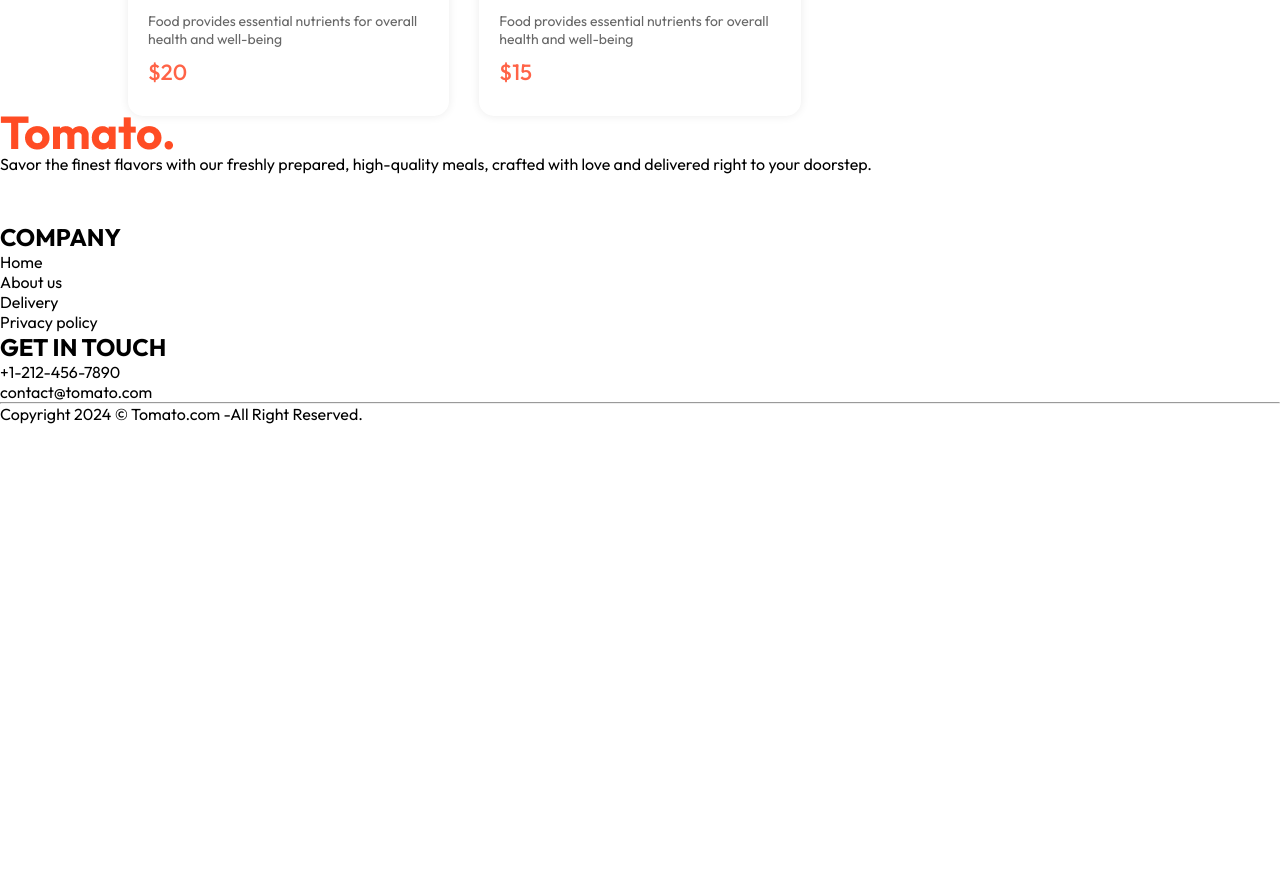
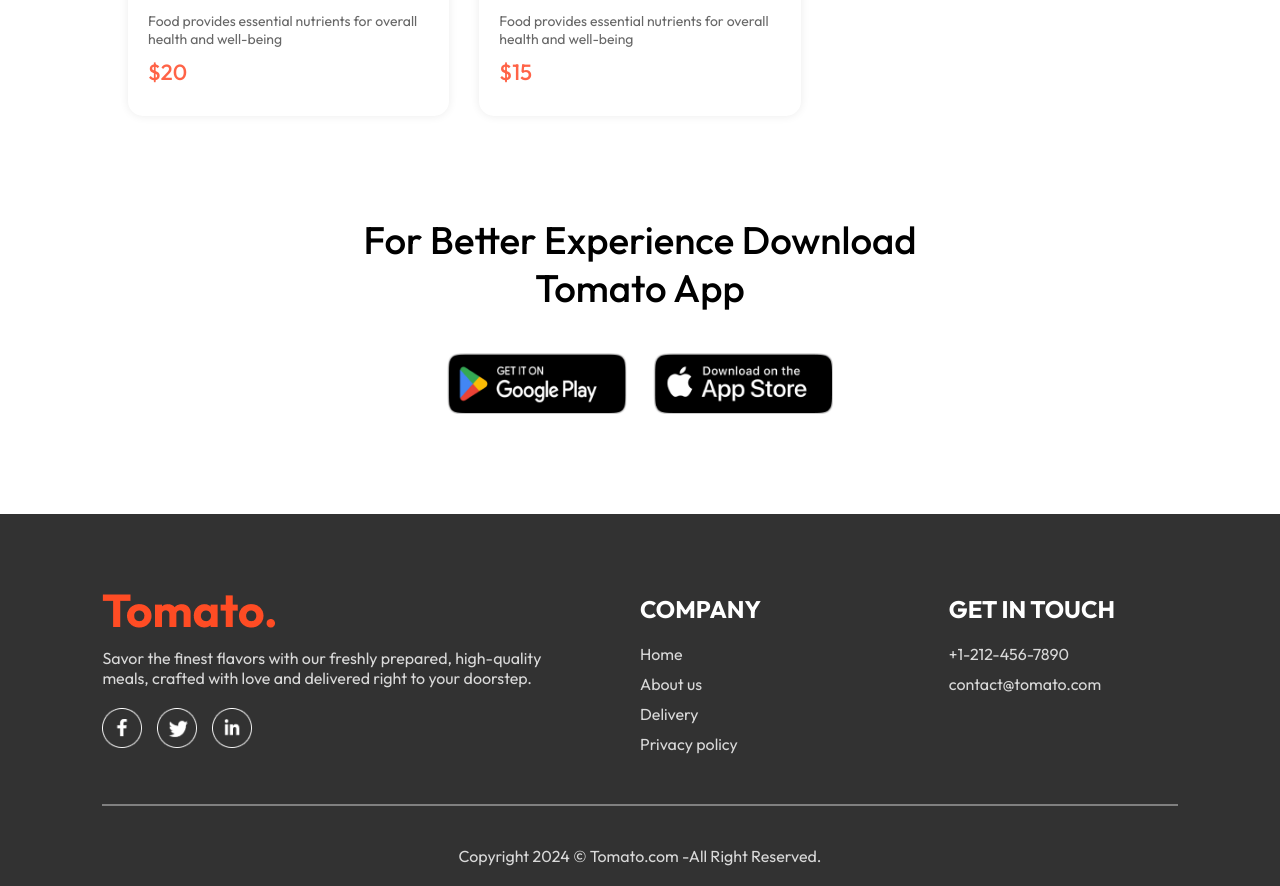
Before and after one commit to sohailmomin712/Food-Web, a React (Vite) app in the folder Food-Website/: page / in a window 1280 px wide. Shown: the part 5906-6792 px from the top of the page. Before the commit the page ends 6330 px from the top, so only its background shows below. Built offline with nearby package versions, Linux system fonts and the light colour scheme.

Commit message:
added css to the footer section

```diff
--- /dev/null
+++ b/Food-Website/src/components/AppDownload/AppDownload.css
@@ -0,0 +1,23 @@
+.app-download {
+    margin: auto auto;
+    margin-top: 100px;
+    font-size: max(3vw, 20px);
+    text-align: center;
+    font-weight: 500;
+}
+
+.app-download-platforms {
+    display: flex;
+    justify-content: center;
+    gap: max(2vw, 10px);
+    margin-top: 40px;
+}
+.app-download-platforms img{
+    width: max(30vw,120px);
+    max-width: 180px;
+    transition: 0.5s;
+    cursor: pointer;
+}
+.app-download-platforms img:hover{
+    transform: scale(1.05);
+}
--- /dev/null
+++ b/Food-Website/src/components/AppDownload/AppDownload.jsx
@@ -0,0 +1,16 @@
+import { assets } from '../../assets/assets'
+import './AppDownload.css'
+
+const AppDownload = () => {
+    return (
+        <div className='app-download' id='app-download'>
+            <p>For Better Experience Download <br />Tomato App </p>
+            <div className='app-download-platforms'>
+                <img src={assets.play_store} alt=''/>
+                <img src={assets.app_store} alt=''/>
+            </div>
+        </div>
+    )
+}
+
+export default AppDownload
--- a/Food-Website/src/components/Footer/Footer.css
+++ b/Food-Website/src/components/Footer/Footer.css
@@ -0,0 +1,54 @@
+.footer {
+    margin-top: 100px;
+    color: #d9d9d9;
+    background-color: #323232;
+    display: flex;
+    flex-direction: column;
+    align-items: center;
+    gap: 20px;
+    padding: 20px 8vw;
+    padding-top: 80px;
+}
+
+.footer-content {
+    width: 100%;
+    display: grid;
+    grid-template-columns: 2fr 1fr 1fr;
+    gap: 80px;
+}
+
+.footer-content-left,
+.footer-content-right,
+.footer-content-center {
+    display: flex;
+    flex-direction: column;
+    align-items: start;
+    gap: 20px;
+
+}
+
+.footer-content-left li,
+.footer-content-right li,
+.footer-content-center li {
+    list-style: none;
+    margin-bottom: 10px;
+    cursor: pointer;
+}
+
+.footer-content-right h2,
+.footer-content-center h2 {
+    color: white;
+}
+
+.footer-social-icons img {
+    width: 40px;
+    margin-right: 15px;
+}
+
+.footer hr {
+    width: 100%;
+    height: 2px;
+    margin: 20px 0px;
+    background-color: grey;
+    border: none;
+}
--- a/Food-Website/src/pages/Home/Home.jsx
+++ b/Food-Website/src/pages/Home/Home.jsx
@@ -3,6 +3,7 @@
 import Header from '../../components/Header/Header'
 import './Home.css'
 import FoodDisplay from '../../components/FoodDsiplay/FoodDisplay'
+import AppDownload from '../../components/AppDownload/AppDownload'
 const Home = () => {
     const[category,setCategory]=useState('All')
 
@@ -11,6 +12,7 @@
             <Header />
             <ExploreMenu category={category} setCategory={setCategory}/>
             <FoodDisplay category={category}/>
+            <AppDownload/>
         </div>
     )
 }
```
